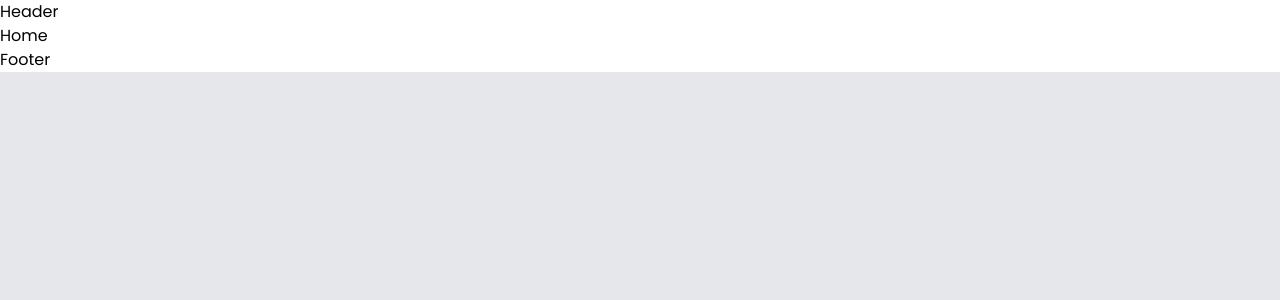
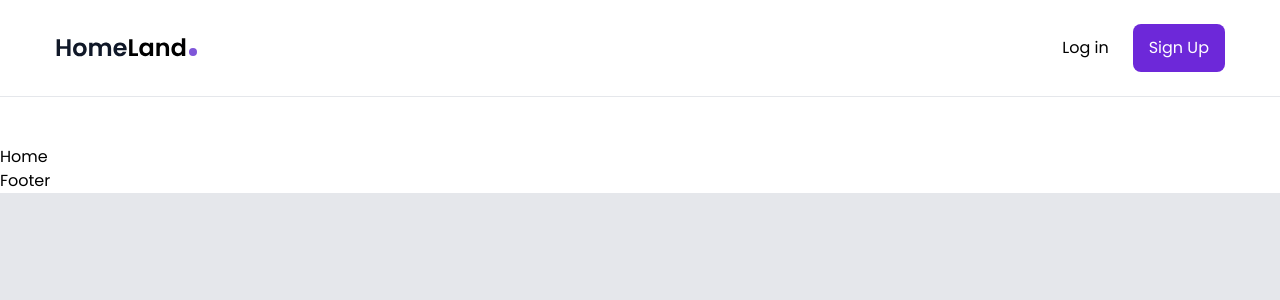
Before and after one commit to hamam99/real-estate-react-js, a React (Create React App) app: page / in a window 1280 px wide. Shown: the top 300 px of the page. Built offline with nearby package versions, Linux system fonts and the light colour scheme.

Commit message:
setup header

```diff
--- a/src/components/Header.js
+++ b/src/components/Header.js
@@ -1,7 +1,28 @@
 import React from 'react';
+import { Link } from 'react-router-dom'
+import Logo from '../assets/img/logo.svg'
 
 const Header = () => {
-  return <div>Header</div>;
-};
+  return (
+    <header className="py-6 mb-12 border-b">
+      <div className="container mx-auto flex justify-between items-center">
+        <Link to={'/'}>
+          <img src={Logo} alt="" />
+        </Link>
+        <div className="flex items-center gap-6">
+          <Link to={''} className="hover:text-violet-900 transition">
+            Log in
+          </Link>
+          <Link
+            to={''}
+            className="bg-violet-700 text-white px-4 py-3 rounded-lg transition"
+          >
+            Sign Up
+          </Link>
+        </div>
+      </div>
+    </header>
+  )
+}
 
 export default Header;
```
